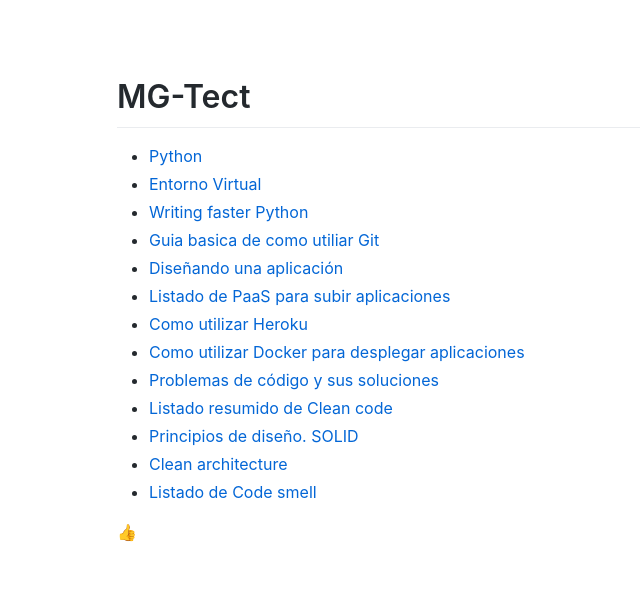
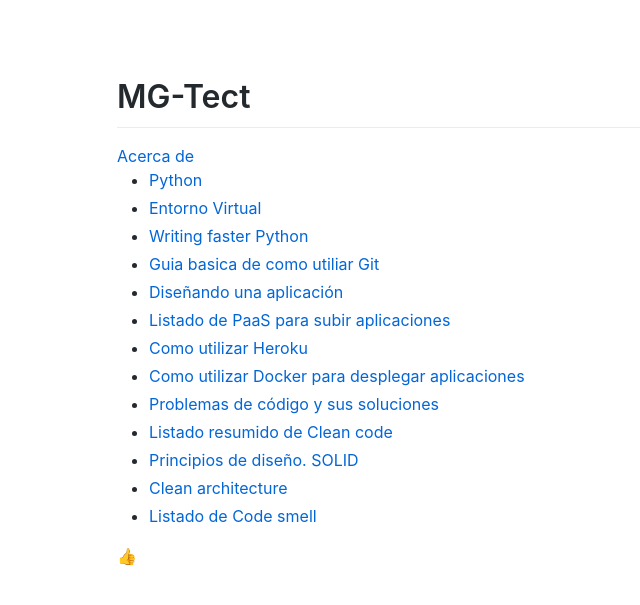
Before and after one commit to Akira3030/formacion, a Jekyll site: the page built from index.md, in a window 1280 px wide. Shown: the top 605 px of the page, without its empty margins (78-718 px from the left). Built offline with Jekyll 4.4.1, drawn with Linux system fonts in a browser that asks for light colours; emoji names are drawn with the system emoji font.

Commit message:
Update default.html

```diff
--- a/_layouts/default.html
+++ b/_layouts/default.html
@@ -28,6 +28,7 @@
         <header>
             <div>
                 <h1 style="font-color:green">MG-Tect</h1>
+                <a href="{{ site.site_url }}/_pages/about.md">Acerca de</a>
             </div>
         </header>
 
```
